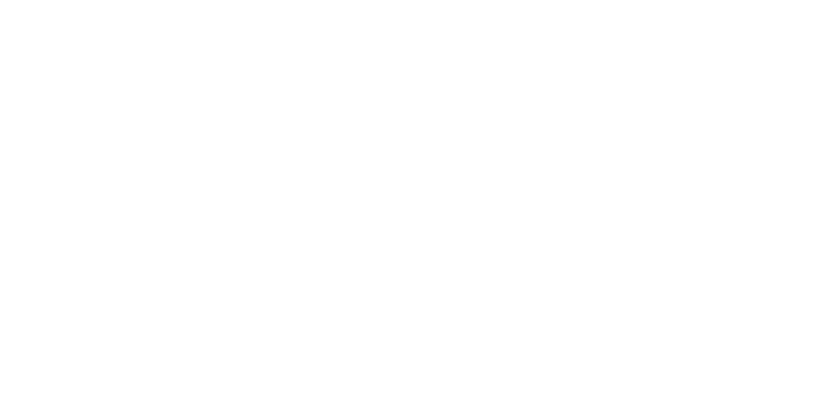
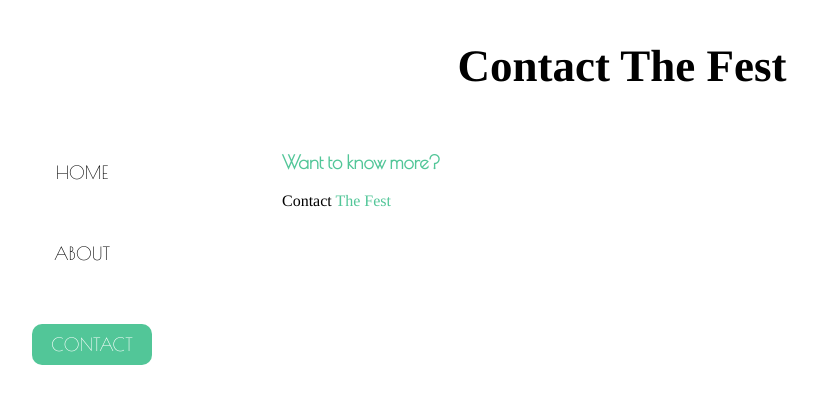
Before and after one commit to LindsayEisberg/HWThreeLayouts, a plain HTML site: page contact.html in a window 1280 px wide. Shown: the whole page, without its empty margins (18-836 px from the left). Drawn offline with nearby package versions, Linux system fonts and the light colour scheme.

Commit message:
Layout for Contact Page and pictures for social media

```diff
--- a/contact.html
+++ b/contact.html
@@ -4,8 +4,24 @@
   <meta charset="UTF-8">
   <title>The Fest</title>
   <link rel="stylesheet" href="css/main.css">
+  <link rel="stylesheet" href="css/contact.css">
+  <link href='http://fonts.googleapis.com/css?family=Poiret+One|Tinos:400,700,400italic,700italic|Istok+Web:400,700,400italic,700italic|Vidaloka' rel='stylesheet' type='text/css'>
 </head>
 <body>
+  <header>
+    <h1 align="center">Contact The Fest</h1>
+  </header>
+  <nav>
+    <ul>
+      <li><a href="index.html">HOME</a></li>
+      <li><a href="about.html">ABOUT</a></li>
+      <li><a class="current" href="#">CONTACT</a></li>
+    </ul>
+  </nav>
+  <section>
+    <h3>Want to know more?</h3>
+    <p>Contact <a href="mailto:'lindsay.eisberg@gmail.com" target="_blank">The Fest</p>
+  </section>
 
 </body>
 </html>
--- /dev/null
+++ b/css/contact.css
@@ -0,0 +1,38 @@
+nav {
+  width: 20%;
+  margin-left: 20px;
+}
+
+nav ul {
+  width: 10%;
+}
+
+nav a {
+  vertical-align: middle;
+  text-align: center;
+}
+
+header {
+  padding:10px;
+}
+
+nav, section {
+  display: inline-block;
+  vertical-align: top;
+
+}
+section {
+  width: 70%;
+  margin-left: 20px;
+}
+
+section a {
+  text-decoration: none;
+  color: #52C698;
+
+}
+
+section a:hover {
+  color: #52C698;
+  text-decoration: underline;
+}
--- a/css/main.css
+++ b/css/main.css
@@ -21,6 +21,10 @@ h2, h3 {
   color: #52C698;
 }
 
+p {
+  font-family: 'Tinos', serif;
+  font-size: 16px;
+}
  /*NAV*/
 
  nav li {
```
Also changed, not shown: about.html (+3 -1 lines), index.html (+4 -4 lines), photos/facebook.png (added), photos/flickr.png (added), photos/instagram.png (added), photos/twitter.png (added).
